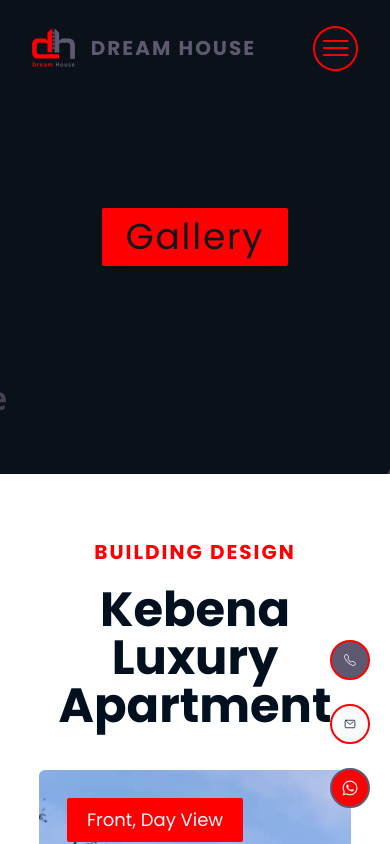
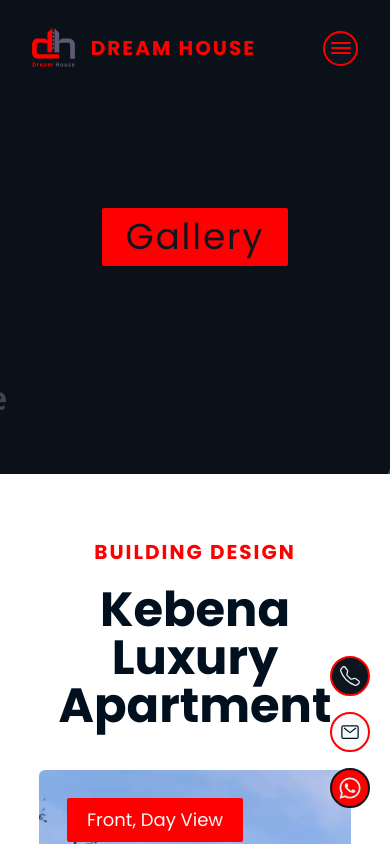
Before and after one commit to jeremy-daa/dream-house-real-estate, a Next.js app: page /gallery in a window 390 px wide. Shown: the top 844 px of the page. Built offline with nearby package versions, Linux system fonts and the light colour scheme.

Commit message:
Home mobile view done, except modals

```diff
--- a/app/globals.css
+++ b/app/globals.css
@@ -12,10 +12,13 @@
   /* --blue-transparent: #00101fa3; */
   --blue-transparent: #00101fa3;
   --card-color: #0d151efa;
-  --card-blue: #5E5970;
+  /* --card-blue: #5E5970; */
+  --card-blue: #0d151e;
   --bg: #0D151E;
   --nav-scroll: #0d151efa;
 }
+
+
 
 .button {
   @apply px-6 py-2 text-[var(--theme-red)] rounded-sm border-2 border-[var(--theme-red)] hover:text-[var(--theme-blue)] hover:bg-[var(--theme-red)] hover:border-[var(--theme-red)] duration-500 glow;
@@ -44,7 +47,7 @@
 }
 
 .padding {
-  @apply lg:px-24 md:px-16 px-6 md:mt-24 mt-16
+  @apply lg:px-20 md:px-16 px-6 md:mt-24 mt-16
 }
 
 .title {
@@ -52,7 +55,7 @@
 }
 
 .subtitle {
-  @apply text-xl
+  @apply xs:text-xl text-lg
 }
 
 .floatingAction {
@@ -358,10 +361,6 @@
 }
 
 .ham-menu {
-  height: 45px;
-  min-height: 45px;
-  width: 45px;
-  min-width: 45px;
   background: var(--nav-scroll);
   border: 2px;
   border: 2px solid var(--theme-red);
--- a/app/layout.tsx
+++ b/app/layout.tsx
@@ -41,7 +41,7 @@ export default function RootLayout({
           {children}
           <FloatingAction />
         </main>
-        {/* <Footer /> */}
+        <Footer />
       </body>
     </html>
   );
--- a/app/page.tsx
+++ b/app/page.tsx
@@ -30,8 +30,8 @@ export default async function Home() {
       <HomeProperties />
       <LocationInfo />
       <Testimonials reviews={reviews} />
-      {/* <RecentUpdates lastThree={lastThree} /> */}
-      {/* <Map /> */}
+      <RecentUpdates lastThree={lastThree} />
+      <Map />
     </div>
   );
 }
--- a/app/properties/page.tsx
+++ b/app/properties/page.tsx
@@ -9,9 +9,9 @@ const page = () => {
   return (
     <div>
       <PageHero title="Our Properties" img="/page_hero.png" />
-      <PropertyIntro />
-      <PropertyInfo />
-      <PropertyUnits />
+      {/* <PropertyIntro /> */}
+      {/* <PropertyInfo /> */}
+      {/* <PropertyUnits /> */}
       <Map />
     </div>
   );
--- a/components/BlogCard.tsx
+++ b/components/BlogCard.tsx
@@ -34,7 +34,7 @@ const BlogCard = ({ title, img, date, slug }: BlogCardProps) => {
     return newDate.toLocaleDateString("en-US", options);
   };
   return (
-    <div className="w-[380px] h-[450px] flex flex-col bg-slate-50 shadowContactSm p-3 rounded">
+    <div className="xs:w-[380px] w-[300px] h-[450px] flex flex-col bg-slate-50 shadowContactSm p-3 rounded">
       <Image
         src={img}
         alt="blog"
@@ -42,9 +42,9 @@ const BlogCard = ({ title, img, date, slug }: BlogCardProps) => {
         height={500}
         className="w-full h-[200px] object-cover"
       />
-      <div className="flex flex-col h-full justify-between px-10 pt-6">
+      <div className="flex flex-col h-full justify-between xs:px-10 px-3 pt-6">
         <div className="flex flex-col gap-5 ">
-          <div className="flex gap-3 items-center text-slate-500 uppercase text-sm tracking-widest">
+          <div className="flex xs:gap-3 gap-1 items-center text-slate-500 uppercase text-sm tracking-widest">
             <span>{checkNovelty(date)}</span>
             <span className="w-[5px] h-[5px] rounded-full bg-[var(--theme-red)]"></span>
             <span className="text-[10px] text-slate-50 px-3 py-[2px] rounded-lg bg-[var(--theme-red)] whitespace-nowrap">
--- a/components/Br.tsx
+++ b/components/Br.tsx
@@ -1,7 +1,7 @@
 const Br = ({ id }: { id?: string }) => {
   return (
     <div
-      className="center-ball mt-20 mb-16 w-[300px] h-[2px] bg-[var(--theme-red)] relative mx-auto"
+      className="center-ball md:mt-20 mt-16 md:mb-16 mb-10 w-[300px] h-[2px] bg-[var(--theme-red)] relative mx-auto"
       id={id}
     />
   );
--- a/components/FloatingAction.tsx
+++ b/components/FloatingAction.tsx
@@ -6,21 +6,21 @@ import { IoMailOutline } from "react-icons/io5";
 
 const FloatingAction = () => {
   return (
-    <div className="fixed md:bottom-[3rem] md:right-[2rem] bottom-9 right-5 z-50 flex flex-col justify-center items-center gap-6 duration-300">
+    <div className="fixed md:bottom-[3rem] md:right-[2rem] bottom-9 right-5 z-50 flex flex-col justify-center items-center md:gap-6 gap-4 duration-300">
       <Link
-        className="floatingAction md:w-[3.5rem] md:h-[3.5rem] h-10 w-10 p-3 bg-[var(--card-blue)] border-[var(--theme-red)] hover:text-[var(--theme-red)] glowBlue text-slate-200"
+        className="floatingAction md:w-[3.5rem] md:h-[3.5rem] h-10 w-10 md:p-3 p-2 bg-[var(--card-blue)] border-[var(--theme-red)] hover:text-[var(--theme-red)] glowBlue text-slate-200"
         href="tel:+251935575700"
       >
         <BsTelephone className={"w-full h-full"} />
       </Link>
       <Link
-        className="floatingAction md:w-[3.5rem] md:h-[3.5rem] h-10 w-10 p-3 bg-slate-50 border-[var(--theme-red)] glowBlue hover:text-[var(--theme-red)] text-[var(--theme-blue)] hover:border-[var(--theme-blue)]"
+        className="floatingAction md:w-[3.5rem] md:h-[3.5rem] h-10 w-10 md:p-3 p-2 bg-slate-50 border-[var(--theme-red)] glowBlue hover:text-[var(--theme-red)] text-[var(--theme-blue)] hover:border-[var(--theme-blue)]"
         href="mailto:info@dreamhouse-et.com"
       >
         <IoMailOutline className={"w-full h-full"} />
       </Link>
       <Link
-        className="floatingAction md:w-[3.5rem] md:h-[3.5rem] h-10 w-10 p-2 bg-[var(--theme-red)] border-[var(--card-blue)] hover:text-[var(--card-blue)] glow text-slate-200"
+        className="floatingAction md:w-[3.5rem] md:h-[3.5rem] h-10 w-10 md:p-2 p-1 bg-[var(--theme-red)] border-[var(--card-blue)] hover:text-[var(--card-blue)] glow text-slate-200"
         href="https://wa.me/+251935575700"
       >
         <BiLogoWhatsapp className={"w-full h-full"} />
--- a/components/HomeHero.tsx
+++ b/components/HomeHero.tsx
@@ -21,7 +21,7 @@ const HomeHero = () => {
         }}
       ></div>
       <div className="w-full h-full flex justify-center items-center z-10 px-8">
-        <div className="text-center text-slate-100 flex flex-col gap-4 items-center max-w-[700px] z-10 translate-y-[50px]">
+        <div className="text-center text-slate-100 flex flex-col gap-4 items-center max-w-[700px] z-10 sm:translate-y-[50px] translate-y-0">
           <p
             className={`md:text-2xl text-xl font-extralight ${poppinsLight.className}`}
           >
--- a/components/Map.tsx
+++ b/components/Map.tsx
@@ -3,10 +3,10 @@ import { FaLocationDot } from "react-icons/fa6";
 
 const Map = () => {
   return (
-    <div className="mt-16">
-      <h2 className="text-5xl text-[var(--theme-red)] font-semibold text-center mb-8 flex justify-center items-center gap-4">
-        <FaLocationDot />
-        Our Property Location
+    <div className="padding">
+      <h2 className="title text-[var(--theme-red)] font-semibold text-center mb-8 flex justify-center items-center gap-4 flex-wrap">
+        <FaLocationDot className="" />
+        <span className="text-center">Our Property Location</span>
       </h2>
       <div className="relative w-full mt-14 border-[var(--theme-red)] border-4 map">
         <iframe
--- a/components/NavBar.tsx
+++ b/components/NavBar.tsx
@@ -54,7 +54,7 @@ const NavBar = () => {
             height={80}
             className="w-auto sm:h-[50px] h-[40px]"
           />
-          <h1 className="text-[var(--card-blue)] sm:text-2xl text-xl tracking-widest font-semibold uppercase">
+          <h1 className="text-[var(--theme-red)] sm:text-2xl text-xl tracking-widest font-semibold uppercase">
             Dream House
           </h1>
         </Link>
@@ -187,7 +187,9 @@ const NavBar = () => {
           </ul>
         </div>
         <div
-          className={`ham-menu block xl:hidden ${menu ? "activeMobile" : ""}`}
+          className={`ham-menu sm:min-h-[45px] min-h-[35px] md:min-w-[45px] min-w-[35px] block xl:hidden ${
+            menu ? "activeMobile" : ""
+          }`}
           onClick={() => setMenu(!menu)}
         >
           <span></span>
--- a/components/RecentUpdates.tsx
+++ b/components/RecentUpdates.tsx
@@ -3,14 +3,14 @@ import BlogCard from "./BlogCard";
 
 const RecentUpdates = ({ lastThree }: { lastThree: any }) => {
   return (
-    <div>
-      <h2 className="uppercase text-xl text-[var(--theme-red)] font-semibold tracking-widest text-center mt-16">
+    <div className="padding">
+      <h2 className="uppercase text-xl text-[var(--theme-red)] font-semibold tracking-widest text-center subtitle">
         Updates
       </h2>
-      <p className="capitalize text-5xl font-semibold text-[var(--theme-blue)] mt-5 mb-10 text-center ">
+      <p className="capitalize title font-semibold text-[var(--theme-blue)] mt-5 mb-10 text-center ">
         Recent News and Updates
       </p>
-      <div className="w-full px-32 flex justify-center gap-8 items-center">
+      <div className="w-full px-32 flex justify-center gap-8 items-center flex-wrap">
         {lastThree.map((blog: any, index: any) => {
           return (
             <BlogCard
```
Also changed, not shown: components/Footer.tsx (+15 -9 lines).
